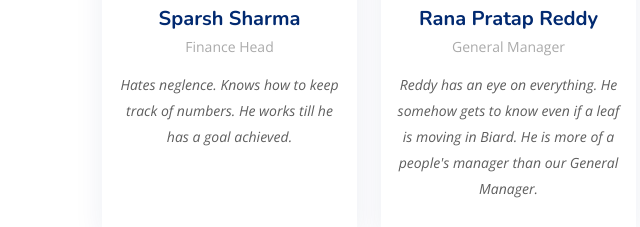
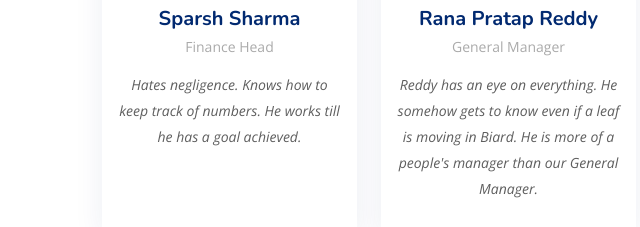
Before and after one commit to biardbennett/biardbennett.github.io, a plain HTML site: page index.html in a window 1280 px wide. Shown: the part 4371-4598 px from the top of the page, 259-899 px from the left. Drawn offline with nearby package versions, Linux system fonts and the light colour scheme; a script that the page names is missing.

Commit message:
Update index.html

```diff
--- a/index.html
+++ b/index.html
@@ -442,7 +442,7 @@
                 <h4>Sparsh Sharma</h4>
                 <span>Finance Head</span>
                 <p>
-                  Hates neglence. Knows how to keep track of numbers. He works till he has a goal achieved.
+                  Hates negligence. Knows how to keep track of numbers. He works till he has a goal achieved.
                 </p>
               </div>
             </div>
```
